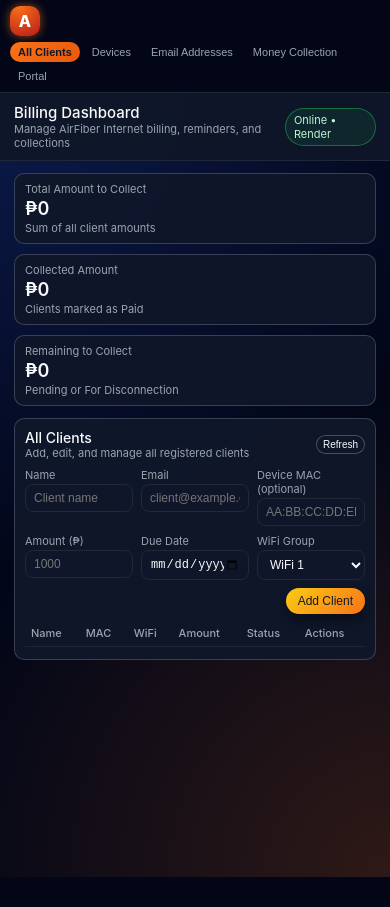
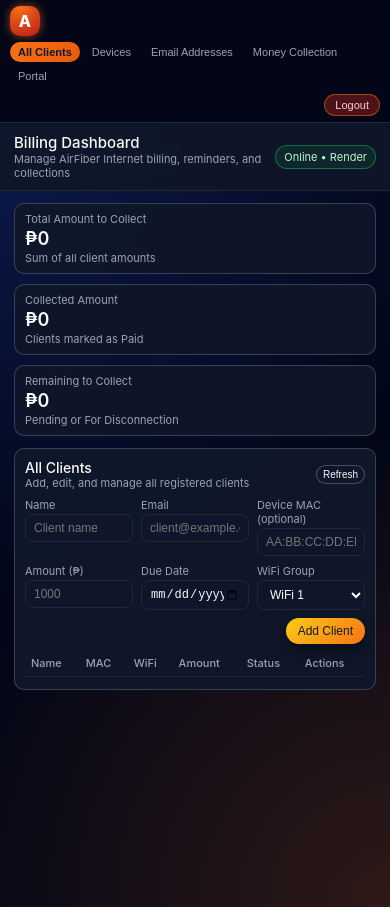
Before and after one commit to zyccc22/airfiber-internet-billing, a website: page public/dashboard.html in a window 390 px wide. Before the commit the page ends 877 px from the top, so only its background shows below. Drawn offline with Linux system fonts and the light colour scheme; no server answers; sample sign-in values are in the browser's storage.

Commit message:
Fix logout button layout and mobile UI

```diff
--- a/public/dashboard.html
+++ b/public/dashboard.html
@@ -118,6 +118,26 @@
       font-weight: 600;
     }
 
+    .logout-btn {
+      margin-top: auto;
+      border: 1px solid rgba(248,113,22,0.5);
+      background: rgba(127,29,29,0.6);
+      color: #fecaca;
+      padding: 6px 12px;
+      border-radius: 999px;
+      font-size: 12px;
+      cursor: pointer;
+      transition: background 0.15s, transform 0.05s, box-shadow 0.12s;
+      align-self: flex-start;
+      white-space: nowrap;
+    }
+
+    .logout-btn:hover {
+      background: rgba(185,28,28,0.9);
+      transform: translateY(-1px);
+      box-shadow: 0 4px 10px rgba(0,0,0,0.5);
+    }
+
     /* -------- MAIN -------- */
     .main {
       flex: 1;
@@ -148,6 +168,7 @@
       background: rgba(22,163,74,0.12);
       color: #bbf7d0;
       border: 1px solid rgba(22,163,74,0.6);
+      white-space: nowrap;
     }
 
     .main-content {
@@ -189,6 +210,7 @@
       justify-content: space-between;
       align-items: center;
       margin-bottom: 8px;
+      gap: 8px;
     }
 
     .card-title { font-size: 14px; font-weight: 500; }
@@ -319,7 +341,7 @@
     /* -------- TABLET -------- */
     @media (max-width: 900px) {
       .sidebar {
-        width: 80px;
+        width: 90px;
         padding: 10px 8px;
       }
       .brand-title,
@@ -383,6 +405,15 @@
         flex-shrink: 0;
       }
 
+      /* Logout: small pill under nav, right side, NOT huge */
+      .logout-btn {
+        margin-top: 2px;
+        margin-left: auto;
+        padding: 4px 10px;
+        font-size: 11px;
+        align-self: flex-end;
+      }
+
       .main {
         min-height: calc(100vh - 60px);
       }
@@ -419,6 +450,8 @@
         <button class="nav-btn" data-tab="portal">Portal</button>
       </div>
     </div>
+
+    <button class="logout-btn" id="logoutBtn">Logout</button>
   </aside>
 
   <main class="main">
@@ -640,11 +673,16 @@
 </div>
 
 <script>
-  // (Optional) Keep login protection; if you don't want it, you can remove this block:
+  // LOGIN PROTECTION (same as before)
   if (localStorage.getItem('af_isLoggedIn') !== 'true') {
-    // window.location.href = '/';
-    // If you want to disable login requirement, comment the line above.
+    window.location.href = '/';
   }
+
+  // LOGOUT
+  document.getElementById('logoutBtn').addEventListener('click', () => {
+    localStorage.removeItem('af_isLoggedIn');
+    window.location.href = '/';
+  });
 
   // TABS
   const tabButtons = document.querySelectorAll('.nav-btn[data-tab]');
```
